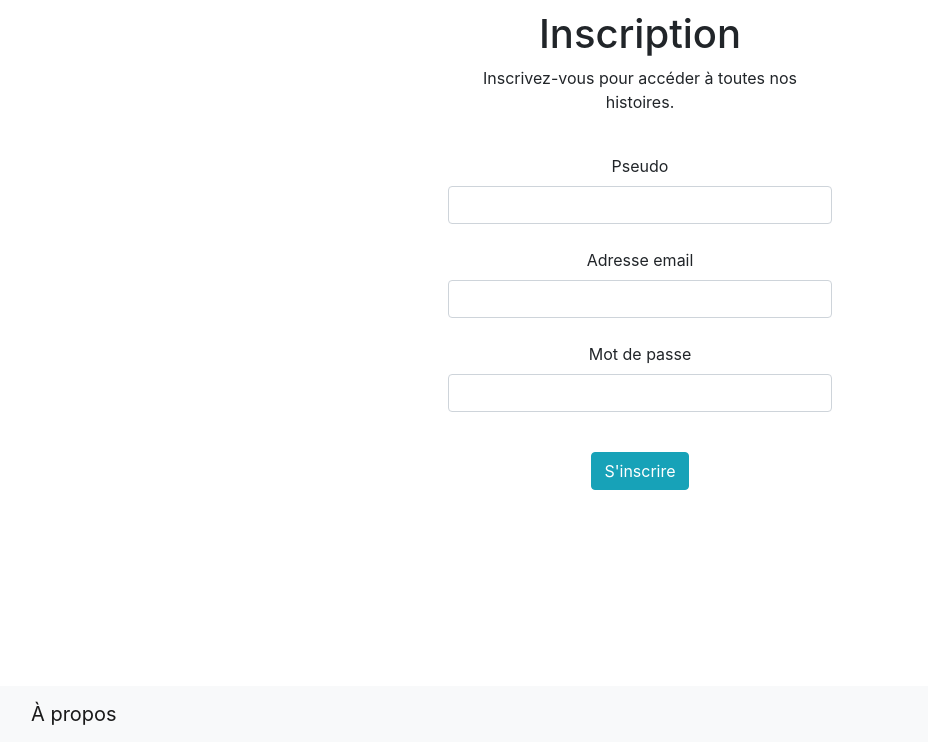
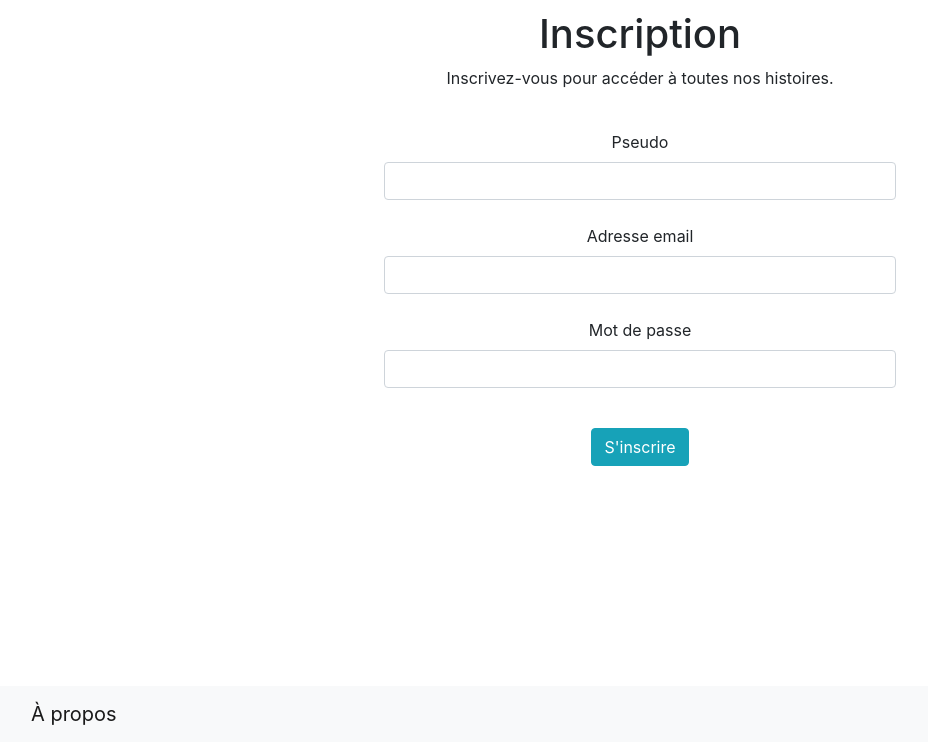
Before and after one commit to alexmrs/projetWeb, a PHP site: page /inscription.php in a window 1280 px wide. Shown: the part 58-800 px from the top of the page, without its empty margins (0-928 px from the left). Run offline with PHP 8.4, Linux system fonts and the light colour scheme; data that the repository does not hold is empty.

Commit message:
css inscription
css modifié pour les forms

```diff
--- a/inscription.php
+++ b/inscription.php
@@ -29,7 +29,7 @@ require_once("includes/connect.php");
 
 
 
-        <form action="inscription_verif.php" method="post">
+        <form action="inscription_verif.php" method="post" class="form">
             <div class="mb-3">
                 <label for="pseudo" class="form-label">Pseudo</label>
                 <input type="text" class="form-control" id="pseudo" name="pseudo" aria-describedby="pseudo">
--- a/inscription_verif.php
+++ b/inscription_verif.php
@@ -44,7 +44,9 @@ require_once("includes/connect.php");
 	  	$_SESSION['pseudo'] = $pseudo;
 	  ?>
 
-	  <h3 class="centre">Bienvenue <?php echo $pseudo;?> ! Vous allez être redirigé(e) vers la page accueil.</h3>
+	  <h3 class="centre">Bienvenue <?php echo $pseudo;?> !</h3>
+	  <br>
+	  <h5 class="centre"> Vous allez être redirigé(e) vers la page d'accueil automatiquement.</h5>
 	<?php }?>
 
 	<META http-EQUIV="Refresh" CONTENT="4; url=index.php">
--- a/style.css
+++ b/style.css
@@ -31,6 +31,18 @@
 .centre
 {
 	text-align : center;
-	width : 30%;
 	margin: auto;
 }
+
+.centre
+{
+	text-align : center;
+	margin: auto;
+}
+
+.form
+{
+	text-align : center;
+	width : 40%;
+	margin: auto;
+}
```
Also changed, not shown: connexion.php (+11 -4 lines).
